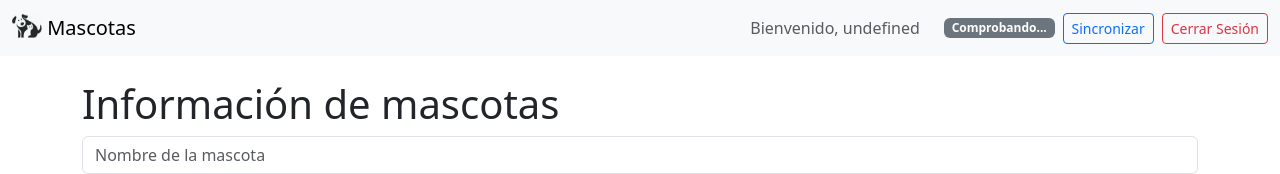
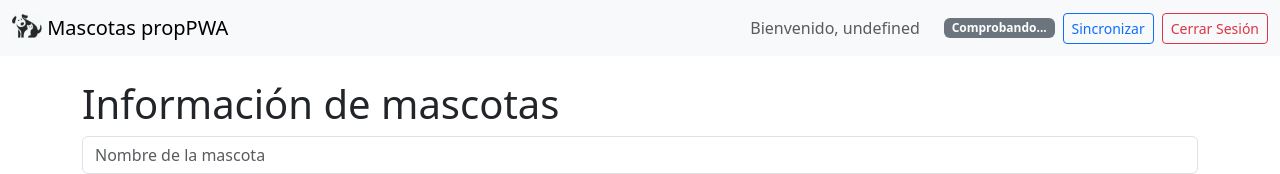
Before and after one commit to CASILA-19/PWA_FINAL_PROYECT, a plain HTML site: page indexDB/index.html in a window 1280 px wide. Shown: the top 174 px of the page. Drawn offline with nearby package versions, Linux system fonts and the light colour scheme; sample sign-in values are in the browser's storage; a script that the page names is missing.

Commit message:
First commit new features

```diff
--- a/indexDB/index.html
+++ b/indexDB/index.html
@@ -13,7 +13,7 @@
         <div class="container-fluid">
             <a class="navbar-brand" href="#">
                 <img src="/img/logo.jpg" alt="Logo" width="30" height="24" class="d-inline-block align-text-top">
-                Mascotas
+                Mascotas propPWA
             </a>
             <div class="ms-auto d-flex align-items-center gap-2">
                 <span id="userInfo" class="text-muted me-2"></span>
```
